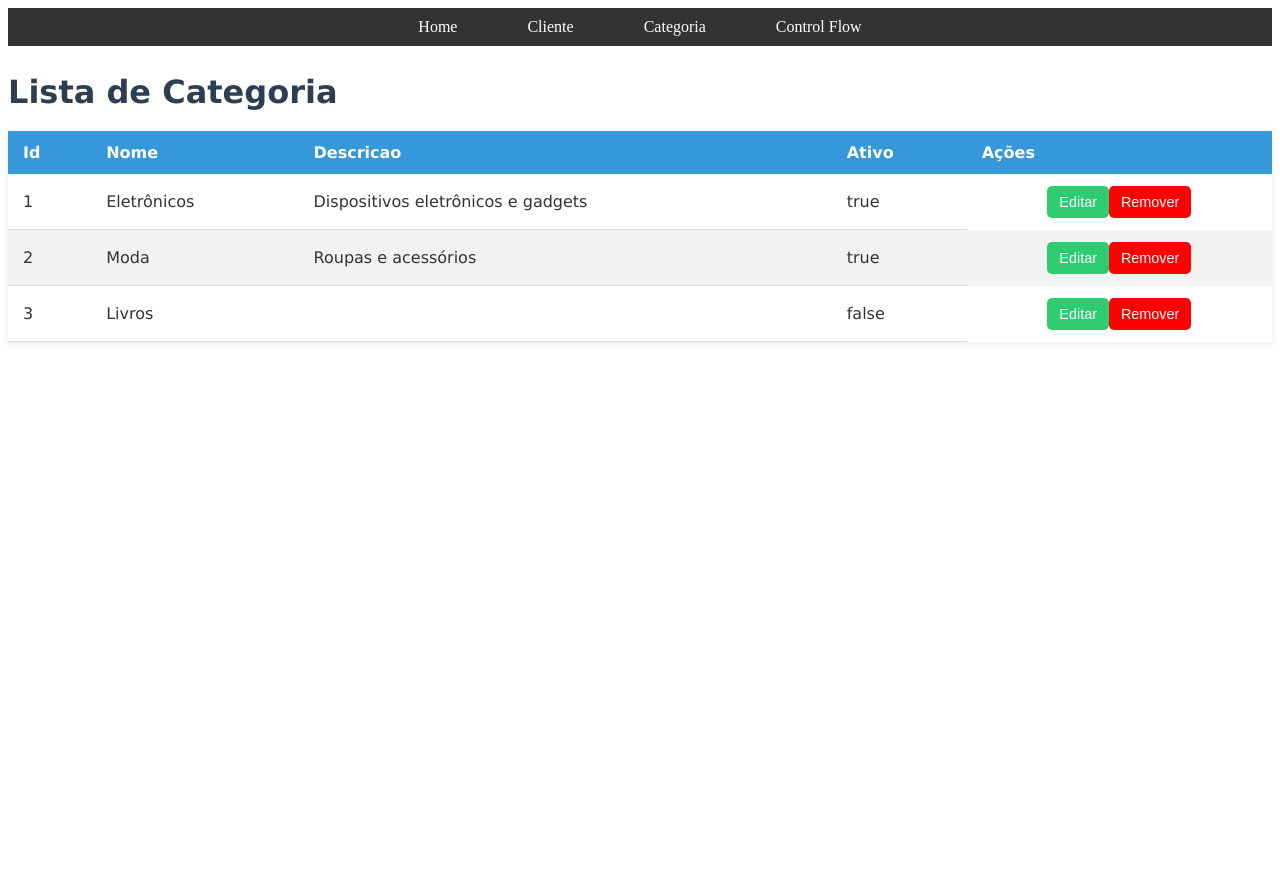
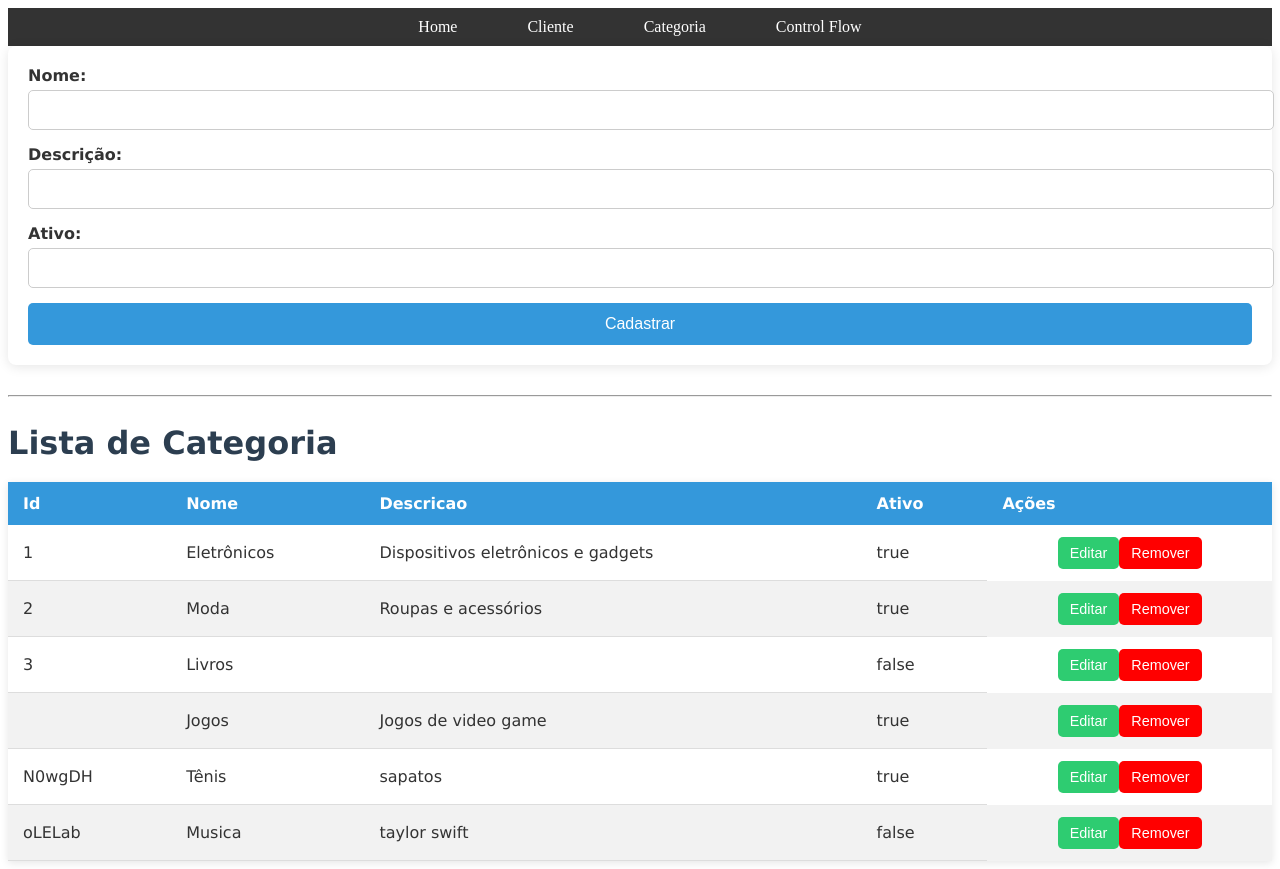
Before and after one commit to Sophia09-pixel/Atividades-Angular, an Angular app: page /categoria in a window 1280 px wide. Before the commit the page ends 800 px from the top, so only its background shows below. Built offline with nearby package versions, Linux system fonts and the light colour scheme; data requests are answered from the project's data file.

Commit message:
feat: colocando o add em categorias

```diff
--- a/db.json
+++ b/db.json
@@ -8,24 +8,57 @@
       "id": "4",
       "nome": "Sophia",
       "telefone": "12345976"
+    },
+    {
+      "id": "SDPdOA",
+      "nome": "Macuco",
+      "telefone": "12345"
+    },
+    {
+      "id": "NkrD6g",
+      "nome": "Macuco",
+      "telefone": "123345"
+    },
+    {
+      "id": "a9IjII",
+      "nome": "Minguel",
+      "telefone": "54643"
     }
   ],
   "categorias": [
     {
-      "id": 1,
+      "id": "1",
       "nome": "Eletrônicos",
       "descricao": "Dispositivos eletrônicos e gadgets",
       "ativa": true
     },
     {
-      "id": 2,
+      "id": "2",
       "nome": "Moda",
       "descricao": "Roupas e acessórios",
       "ativa": true
     },
     {
-      "id": 3,
+      "id": "3",
       "nome": "Livros",
+      "ativa": false
+    },
+    {
+      "id": null,
+      "nome": "Jogos",
+      "descricao": "Jogos de video game",
+      "ativa": true
+    },
+    {
+      "id": "N0wgDH",
+      "nome": "Tênis",
+      "descricao": "sapatos",
+      "ativa": true
+    },
+    {
+      "id": "oLELab",
+      "nome": "Musica",
+      "descricao": "taylor swift",
       "ativa": false
     }
   ]
--- a/src/app/components/categoria/categoria.component.html
+++ b/src/app/components/categoria/categoria.component.html
@@ -1,4 +1,24 @@
 <div class="font-component">
+  <form [formGroup]="categoriaForm" (ngSubmit)="save()" class="cliente-form">
+    <div class="form-group">
+      <label for="nome">Nome:</label>
+      <input type="text" id="nome" formControlName="nome" class="form-input" />
+    </div>
+    <div class="form-group">
+      <label for="descricao">Descrição:</label>
+      <input type="text" id="descricao" formControlName="descricao" class="form-input" />
+    </div>
+    <div class="form-group">
+      <label for="ativo">Ativo:</label>
+      <input type="text" id="ativo" formControlName="ativo" class="form-input" />
+    </div>
+    <button type="submit" class="submit-btn">
+      {{categoriaIdEdicao ? "Atualizar" : "Cadastrar"}}
+    </button>
+  </form>
+
+  <hr>
+
   <h2 class="page-title">Lista de Categoria</h2>
 
   <table class="cliente-table">
--- a/src/app/components/categoria/categoria.component.ts
+++ b/src/app/components/categoria/categoria.component.ts
@@ -2,23 +2,73 @@ import { CommonModule } from '@angular/common';
 import { Categorias } from '../../interfaces/Categorias';
 import { CategoriaService } from './../../services/categoria.service';
 import { Component } from '@angular/core';
+import {
+  FormBuilder,
+  FormGroup,
+  ReactiveFormsModule,
+  Validators,
+} from '@angular/forms';
 
 @Component({
   selector: 'app-categoria',
   standalone: true,
-  imports: [CommonModule],
+  imports: [CommonModule, ReactiveFormsModule],
   templateUrl: './categoria.component.html',
-  styleUrl: './categoria.component.css'
+  styleUrl: './categoria.component.css',
 })
 export class CategoriaComponent {
   categorias: Categorias[] = [];
-  constructor(private categoriaService: CategoriaService){}
+  categoriaIdEdicao: string | null = null;
+  categoriaForm: FormGroup = new FormGroup({});
+  constructor(
+    private categoriaService: CategoriaService,
+    private formBuilder: FormBuilder
+  ) {
+    this.categoriaForm = formBuilder.group({
+      nome: ['', Validators.required],
+      descricao: ['', Validators.required],
+      ativo: [''],
+    });
+  }
 
-  ngOnInit(){
+  ngOnInit() {
     this.list();
   }
 
-  list(): void{
-    this.categoriaService.list().subscribe((response) => (this.categorias = response));
+  list(): void {
+    this.categoriaService
+      .list()
+      .subscribe((response) => (this.categorias = response));
+  }
+
+  save(): void {
+    if (this.categoriaForm.valid) {
+      const formData = this.categoriaForm.value;
+
+      const categoriaAdd: Categorias = {
+        id: this.generateRandomString(6),
+        nome: formData.nome,
+        descricao: formData.descricao,
+        ativa: formData.ativo.toLowerCase() === "ativo" ? true : false,
+      };
+
+      this.categoriaService.add(categoriaAdd).subscribe();
+      alert('categoria inserida com successo!');
+    } else {
+      alert('Formulário inválido!');
+    }
+    this.categoriaForm.reset();
+    this.list();
+  }
+
+  generateRandomString(length: number): string {
+    const characters =
+      'ABCDEFGHIJKLMNOPQRSTUVWXYZabcdefghijklmnopqrstuvwxyz0123456789';
+    let result = '';
+    const charactersLength = characters.length;
+    for (let i = 0; i < length; i++) {
+      result += characters.charAt(Math.floor(Math.random() * charactersLength));
+    }
+    return result;
   }
 }
--- a/src/app/components/cliente/cliente.component.ts
+++ b/src/app/components/cliente/cliente.component.ts
@@ -69,7 +69,7 @@ export class ClienteComponent {
           telefone: formData.telefone,
         };
 
-        this.clienteService.add(clienteAdd);
+        this.clienteService.add(clienteAdd).subscribe();
         alert('cliente inserido com successo!');
       }
     } else {
@@ -77,6 +77,7 @@ export class ClienteComponent {
     }
 
     this.clienteForm.reset();
+    this.list();
   }
 
   editar(id: string) {
--- a/src/app/interfaces/Categorias.ts
+++ b/src/app/interfaces/Categorias.ts
@@ -1,6 +1,6 @@
 export interface Categorias{
-  id: number
+  id: string
   nome: string
   descricao?: string
-  ativa: boolean
+  ativa?: boolean
 }
--- a/src/app/services/categoria.service.ts
+++ b/src/app/services/categoria.service.ts
@@ -15,4 +15,16 @@ export class CategoriaService {
   list(): Observable<Categorias[]>{
     return this.http.get<Categorias[]>(this.apiUrl) as Observable<Categorias[]>;
   }
+
+    //método para adicionar um cliente na lista
+    add(categoria: Categorias) {
+      const httpHeaders = {
+        headers: {
+          'Content-Type': 'application/json',
+        },
+      };
+      return this.http.post(this.apiUrl, categoria, httpHeaders);
+      //this.clientes.push(cliente);
+      //console.log(this.clientes);
+    }
 }
--- a/src/app/services/cliente.service.ts
+++ b/src/app/services/cliente.service.ts
@@ -4,7 +4,7 @@ import { HttpClient } from '@angular/common/http';
 import { Observable } from 'rxjs';
 
 @Injectable({
-  providedIn: 'root'
+  providedIn: 'root',
 })
 export class ClienteService {
   //lista fake
@@ -12,19 +12,19 @@ export class ClienteService {
 
   private apiUrl = 'http://localhost:3000/clientes';
 
-  constructor(private http: HttpClient) { }
+  constructor(private http: HttpClient) {}
 
   //retornar a lista de clientes
-  list(): Observable<Clientes[]>{
+  list(): Observable<Clientes[]> {
     return this.http.get<Clientes[]>(this.apiUrl) as Observable<Clientes[]>;
   }
 
   //metodo para remover um cliente
-  remove(id: string){
+  remove(id: string) {
     //busca o cliente pelo id na lista
-    const cliente = this.clientes.find(c => c.id == id);
+    const cliente = this.clientes.find((c) => c.id == id);
     //se o cliente foi encontrado
-    if(cliente){
+    if (cliente) {
       //busca o index
       const index = this.clientes.indexOf(cliente);
       //remove da lista
@@ -32,22 +32,28 @@ export class ClienteService {
     }
   }
 
-  add(cliente: Clientes){
-    this.clientes.push(cliente);
-    console.log(this.clientes);
+  //método para adicionar um cliente na lista
+  add(cliente: Clientes) {
+    const httpHeaders = {
+      headers: {
+        'Content-Type': 'application/json',
+      },
+    };
+    return this.http.post(this.apiUrl, cliente, httpHeaders);
+    //this.clientes.push(cliente);
+    //console.log(this.clientes);
   }
 
-  update(id: string, cliente: Clientes){
-    const index = this.clientes.findIndex(c => c.id == id);
+  update(id: string, cliente: Clientes) {
+    const index = this.clientes.findIndex((c) => c.id == id);
 
     //verifica se encontrou
-    if(index != -1){
+    if (index != -1) {
       //atualiza na lista atraves do index
-      this.clientes[index] =
-      {
+      this.clientes[index] = {
         ...this.clientes[index],
-        ...cliente
-      }
+        ...cliente,
+      };
     }
   }
 }
```
